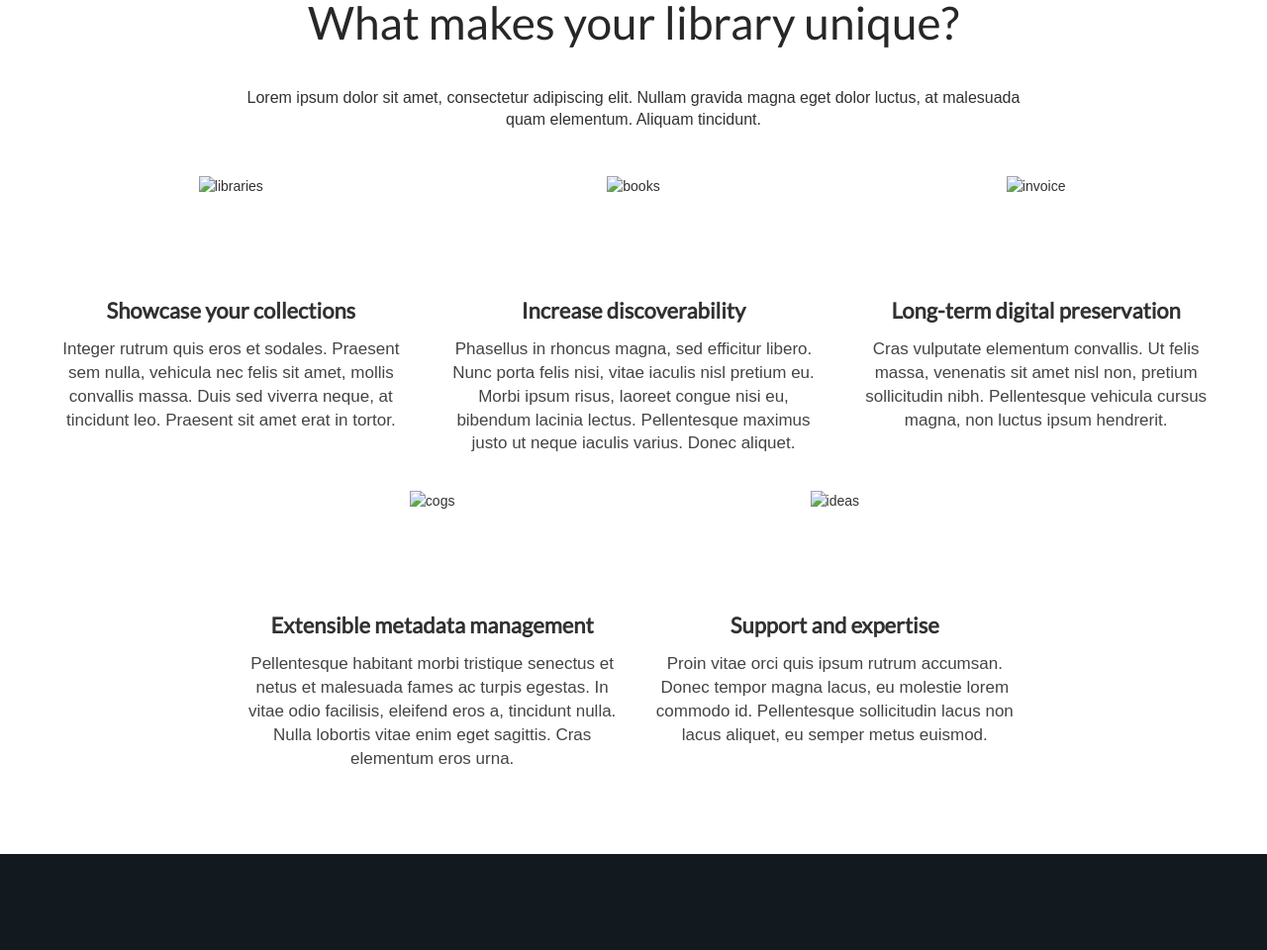
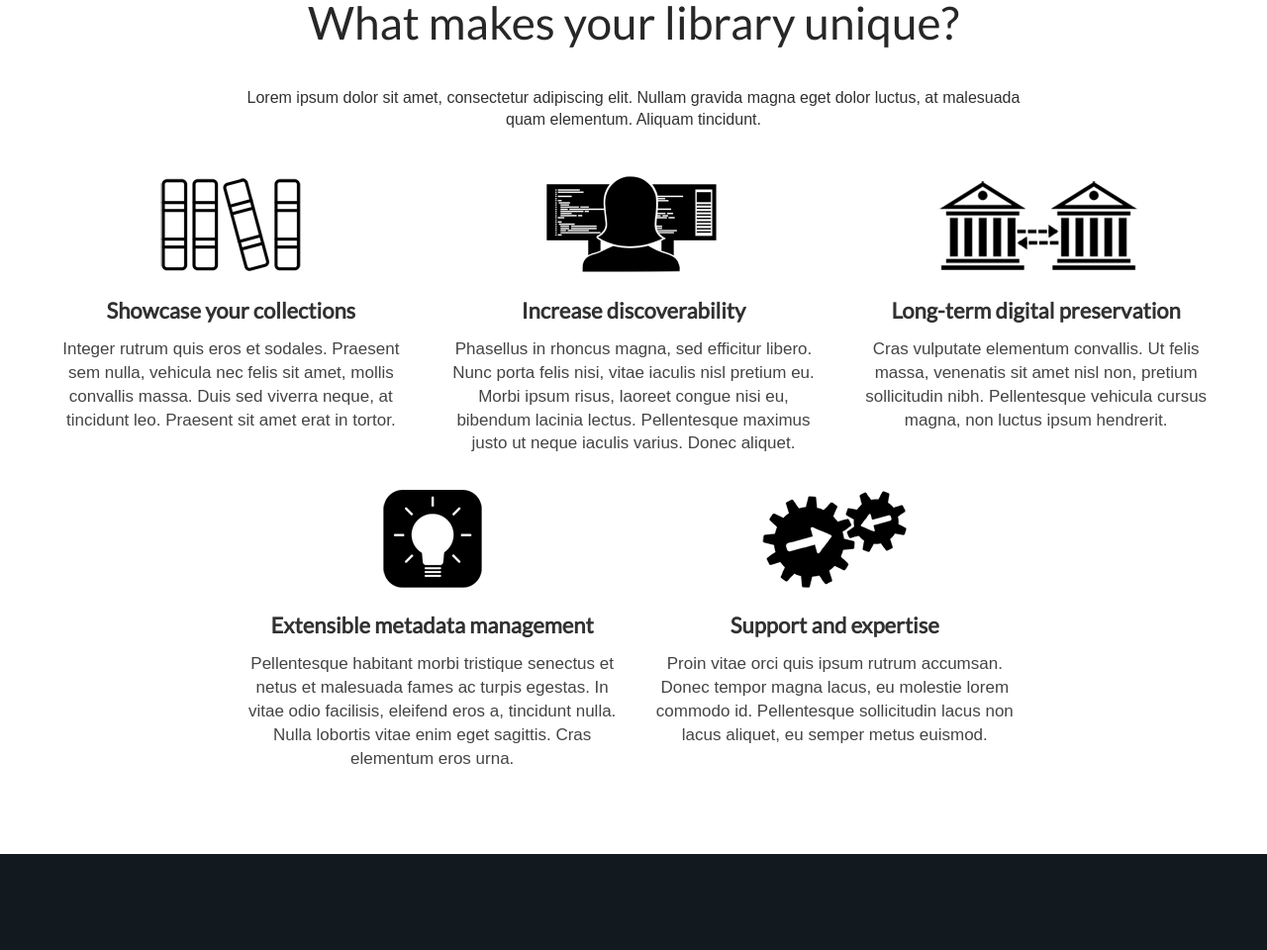
Before and after one commit to scholarworks/scholarworks_site, a plain HTML site: page index.html in a window 1280 px wide. Shown: the part 897-1857 px from the top of the page at 99% size. Drawn offline with Linux system fonts and the light colour scheme.

Commit message:
Adding images

```diff
--- a/index.html
+++ b/index.html
@@ -63,7 +63,7 @@
 					<li><a href="https://calstate.atlassian.net/wiki/display/SCHOL">Project Wiki</a></li>
 					<li><a href="http://libraries.calstate.edu">CSU Libraries</a></li>
 					<li><a href="mailto:library@calstate.edu">Contact Us</a></li>
-					<li><a href="https://calstate.atlassian.net/servicedesk/customer/portal/2">Support</a></li>
+					<li><a href="https://github.com/scholarworks/scholarworks_v2/issues">Support</a></li>
                 </ul>
             </div>
             <!-- /.navbar-collapse -->
@@ -109,21 +109,21 @@
 		<div class="row featurette strategic">
 			<div class="col-md-4">
 				<div class="icon">
-					<img src="img/libraries.png" alt="libraries" />
+					<img src="img/books.png" alt="collections" />
 				</div>
 				<h2>Showcase your collections</h2>
 				<p>Integer rutrum quis eros et sodales. Praesent sem nulla, vehicula nec felis sit amet, mollis convallis massa. Duis sed viverra neque, at tincidunt leo. Praesent sit amet erat in tortor.</p>
 			</div>
 			<div class="col-md-4">
 				<div class="icon">
-					<img src="img/books.png" alt="books" />
+					<img src="img/programming.png" alt="discoverability" />
 				</div>
 				<h2>Increase discoverability</h2>
 				<p>Phasellus in rhoncus magna, sed efficitur libero. Nunc porta felis nisi, vitae iaculis nisl pretium eu. Morbi ipsum risus, laoreet congue nisi eu, bibendum lacinia lectus. Pellentesque maximus justo ut neque iaculis varius. Donec aliquet.</p>
 			</div>
 			<div class="col-md-4">
 				<div class="icon">
-					<img src="img/invoice.png" alt="invoice" />
+					<img src="img/libraries.png" alt="preservation" />
 				</div>
 				<h2>Long-term digital preservation</h2>
 				<p>Cras vulputate elementum convallis. Ut felis massa, venenatis sit amet nisl non, pretium sollicitudin nibh. Pellentesque vehicula cursus magna, non luctus ipsum hendrerit.</p>
@@ -133,14 +133,14 @@
 		<div class="row featurette strategic">
 			<div class="col-md-4 col-md-offset-2">
 				<div class="icon">
-					<img src="img/cogs.png" alt="cogs" />
+					<img src="img/ideas.png" alt="cogs" />
 				</div>
 				<h2>Extensible metadata management</h2>
 				<p>Pellentesque habitant morbi tristique senectus et netus et malesuada fames ac turpis egestas. In vitae odio facilisis, eleifend eros a, tincidunt nulla. Nulla lobortis vitae enim eget sagittis. Cras elementum eros urna.</p>
 			</div>
 			<div class="col-md-4">
 				<div class="icon">
-					<img src="img/ideas.png" alt="ideas" />
+					<img src="img/cogs.png" alt="ideas" />
 				</div>
 				<h2>Support and expertise</h2>
 				<p>Proin vitae orci quis ipsum rutrum accumsan. Donec tempor magna lacus, eu molestie lorem commodo id. Pellentesque sollicitudin lacus non lacus aliquet, eu semper metus euismod.</p>
```
Also changed, not shown: img/books.png (added), img/cogs.png (added), img/ideas.png (added), img/libraries.png (added), img/programming.png (added), 4 other files.
